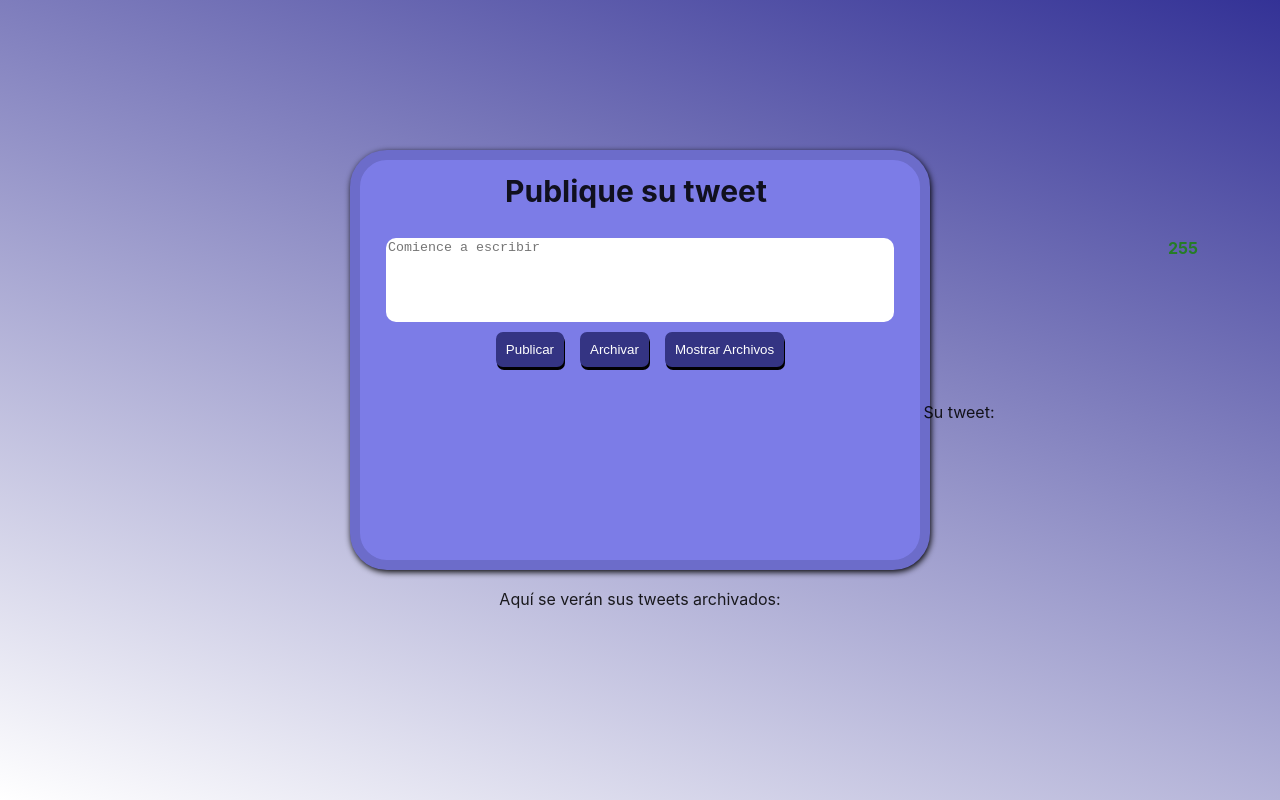
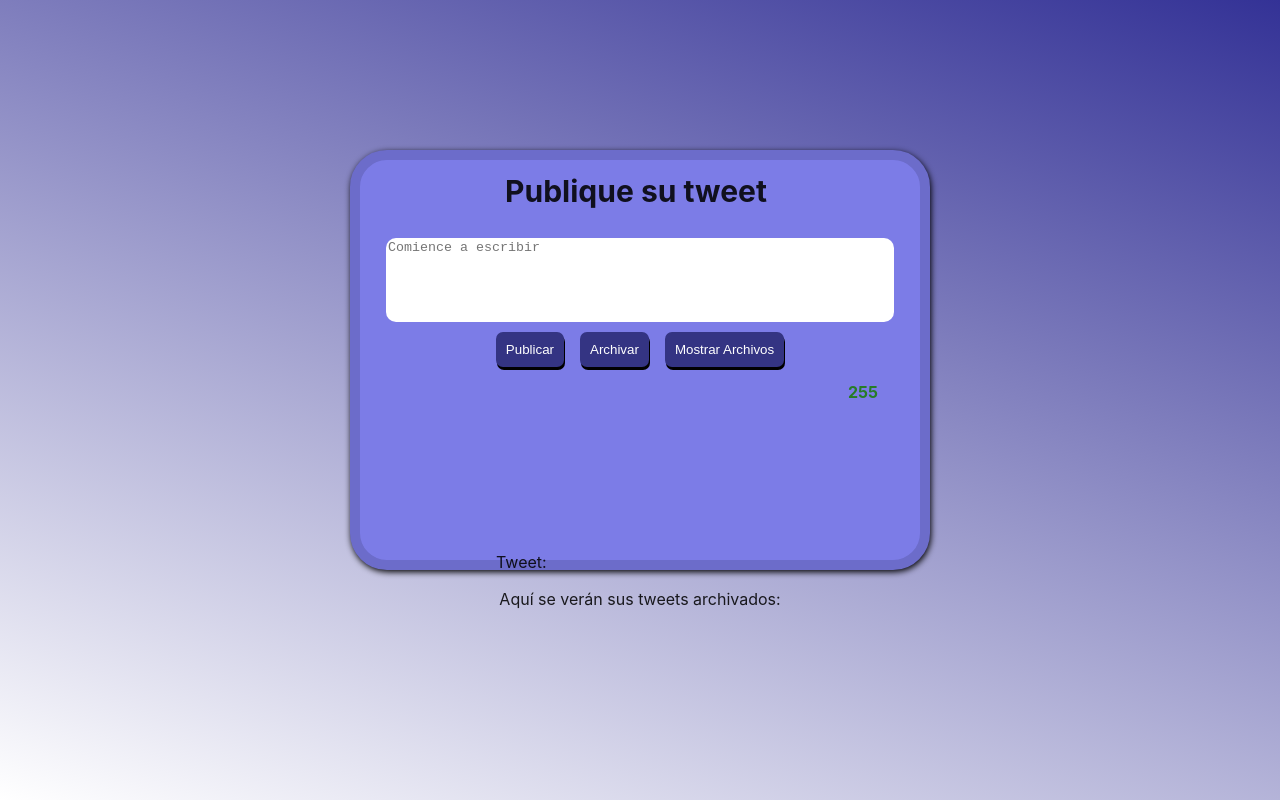
Before and after one commit to staruniverse2050/Tweet-React, a React (Vite) app: page / in a window 1280 px wide. Built offline with nearby package versions, Linux system fonts and the light colour scheme.

Commit message:
Modificando archivos

```diff
--- a/src/components/pages/Home/Home.jsx
+++ b/src/components/pages/Home/Home.jsx
@@ -5,7 +5,7 @@ export const Home = () => {
   const [text, setText] = useState("");
   const [archivedTweets, setArchivedTweets] = useState([]);
   const [textLimitReached, setTextLimitReached] = useState();
-  const TextArea = useRef(null);
+  const textArea = useRef(null);
   const [showArchived, setShowArchived] = useState(false);
   const [publishedText, setPublishedText] = useState("");
 
@@ -16,10 +16,10 @@ export const Home = () => {
       setArchivedTweets(JSON.parse(archivedTweetsFromStorage));
     }
 
-    window.addEventListener("beforeunload", handleBeforeUnload);
+    window.addEventListener("beforeunload", updateLocalStorage);
 
     return () => {
-      window.removeEventListener("beforeunload", handleBeforeUnload);
+      window.removeEventListener("beforeunload", updateLocalStorage);
     };
   }, []);
 
@@ -28,9 +28,9 @@ export const Home = () => {
   }, [archivedTweets]);
 
   const handleText = () => {
-    const currentValue = TextArea.current.value;
-    setText(currentValue);
-    if (currentValue.length > 255) {
+    const textareaValue = textArea.current.value;
+    setText(textareaValue);
+    if (textareaValue.length > 255) {
       setTextLimitReached(true);
     } else {
       setTextLimitReached(false);
@@ -50,7 +50,7 @@ export const Home = () => {
     setShowArchived(false);
   };
 
-  const handleBeforeUnload = () => {
+  const updateLocalStorage = () => {
     localStorage.clear();
   };
 
@@ -61,7 +61,7 @@ export const Home = () => {
       <div className="content">
         <h2 className="title">Publique su tweet</h2>
         <textarea
-          ref={TextArea}
+          ref={textArea}
           placeholder="Comience a escribir"
           className="textAreaTweet"
           disabled={textLimitReached}
@@ -69,7 +69,7 @@ export const Home = () => {
           onInput={handleText}
           value={text}
         ></textarea>
-        <button onClick={handlePublish} className="public">
+        <button onClick={handlePublish} className="post">
           Publicar
         </button>
         <button onClick={handleArchive} className="archived">
@@ -79,7 +79,7 @@ export const Home = () => {
           Mostrar Archivos
         </button>
         <p className={`counter ${counter > 20 ? 'green' : 'red'}`}>{counter}</p>
-        <span className="tweetspublic">Su tweet:
+        <span className="publishedtweets">Tweet:
         {publishedText}</span>
         <p className="Response">Aquí se verán sus tweets archivados:</p>
         {showArchived && (
--- a/src/index.css
+++ b/src/index.css
@@ -15,6 +15,7 @@ body {
   min-height: 100vh;
 }
 
+/* Cuerpo del tweet */
 .content{
   background-color:rgb(124, 124, 231);
   height: 25rem;
@@ -27,6 +28,7 @@ body {
 
 }
 
+/* textArea del tweet */
 .textAreaTweet{
   resize: none;
   width: 90%;
@@ -34,6 +36,8 @@ body {
   border: none;
   border-radius: 10px;
 }
+
+/* Botones */
 button{
   background-color:rgb(52, 52, 131);
   padding: 10px 10px;
@@ -44,17 +48,22 @@ button{
   color: #ffffff;
   margin-bottom:7rem;
 }
+
+/* Animación al pasar el mouse por el botón*/
 button:hover{
   background-color:rgb(48, 48, 90);
   transform: translateY(1px);
 }
 
+/* Contador */
 .counter{
-  left: 73rem;
+  left: 53rem;
   position:absolute;
-  bottom:34rem;
+  bottom:25rem;
 
 }
+
+/* Titulo */
 .title{
   margin-top: 6vh;
   margin-left:-1vh;
@@ -62,6 +71,7 @@ button:hover{
   bottom: 2rem;
   font-size:30px;
 }
+
 .Response{
   word-wrap: break-word;
   justify-content: center;
@@ -75,7 +85,10 @@ button:hover{
   border-radius: 10px;
   background-color:rgb(124, 124, 231);
   margin-top: 1rem;
+
 }
+
+/* Colores contador */
 .green {
   color: rgb(38, 124, 38);
   font-weight: bold;
@@ -85,13 +98,19 @@ button:hover{
   color: rgb(211, 13, 13);
   font-weight: bold;
 }
-.tweetspublic{
+
+
+.publishedtweets{
   word-wrap: break-word;
   position: absolute;
   margin-top: 5rem;
-  left: 49rem;
+  left: 31rem;
   width: 350px;
+  bottom: 230px;
+  text-align: justify;
+
 }
+
 .publishedText{
   word-wrap: break-word;
   position: absolute;
```
